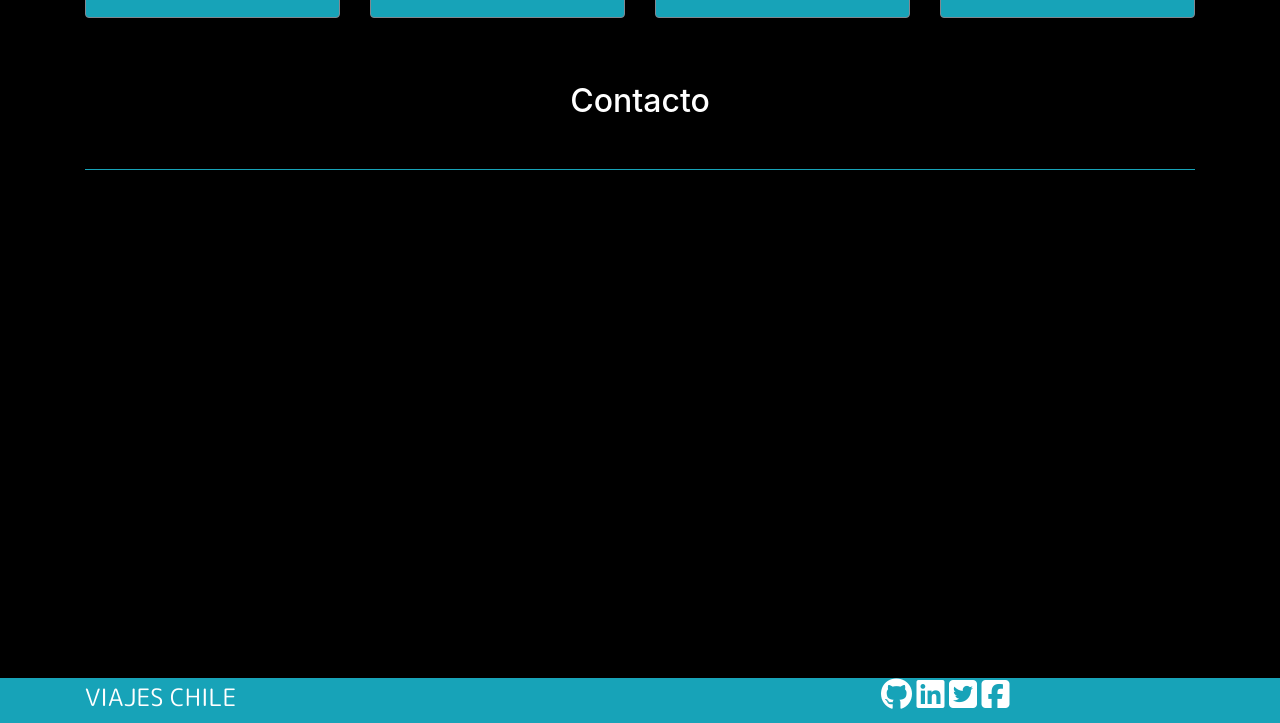
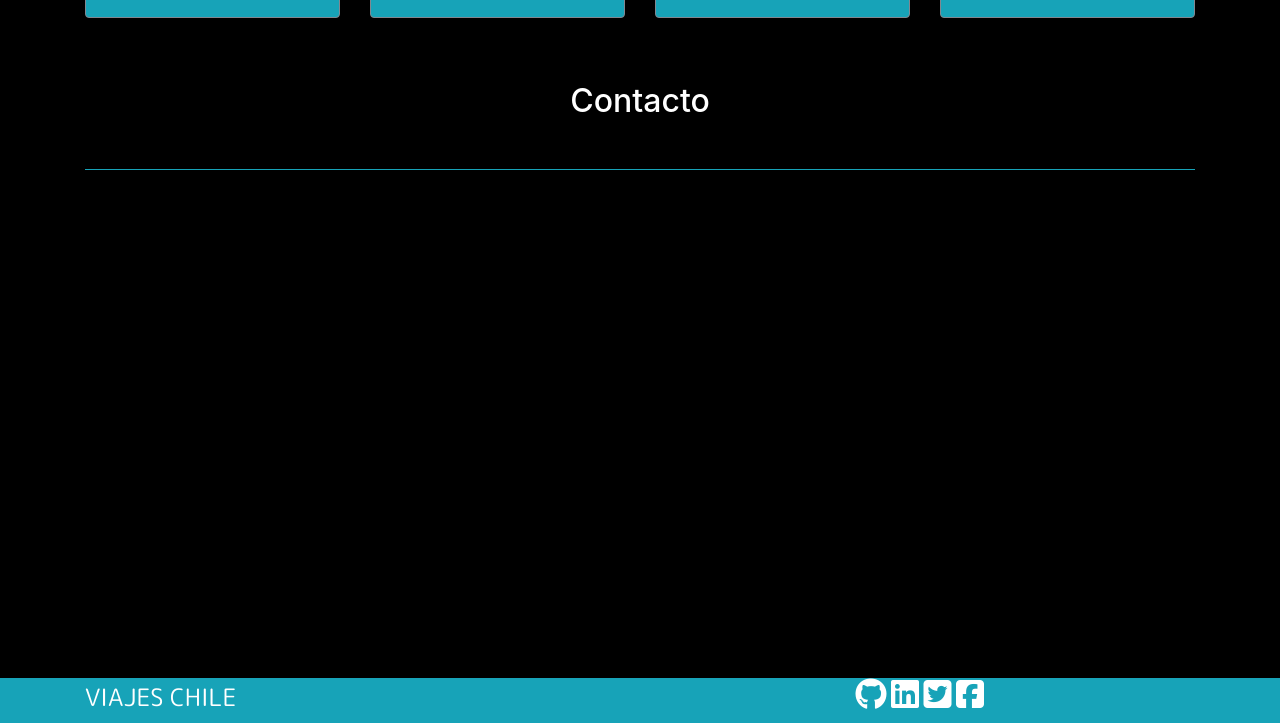
Before and after one commit to Minlieden/viajesChile, a plain HTML site: page index.html in a window 1280 px wide. Shown: the part 2246-2969 px from the top of the page. Drawn offline with nearby package versions, Linux system fonts and the light colour scheme; a script that the page names is missing.

Commit message:
minor changes 2

```diff
--- a/assets/css/style.css
+++ b/assets/css/style.css
@@ -50,7 +50,7 @@ svg{
 
 .vinculos{
   display: inline-block;
-  margin-left: 50vw;
+  margin-left: 48vw;
 }
 .vinculos a{
 
```
